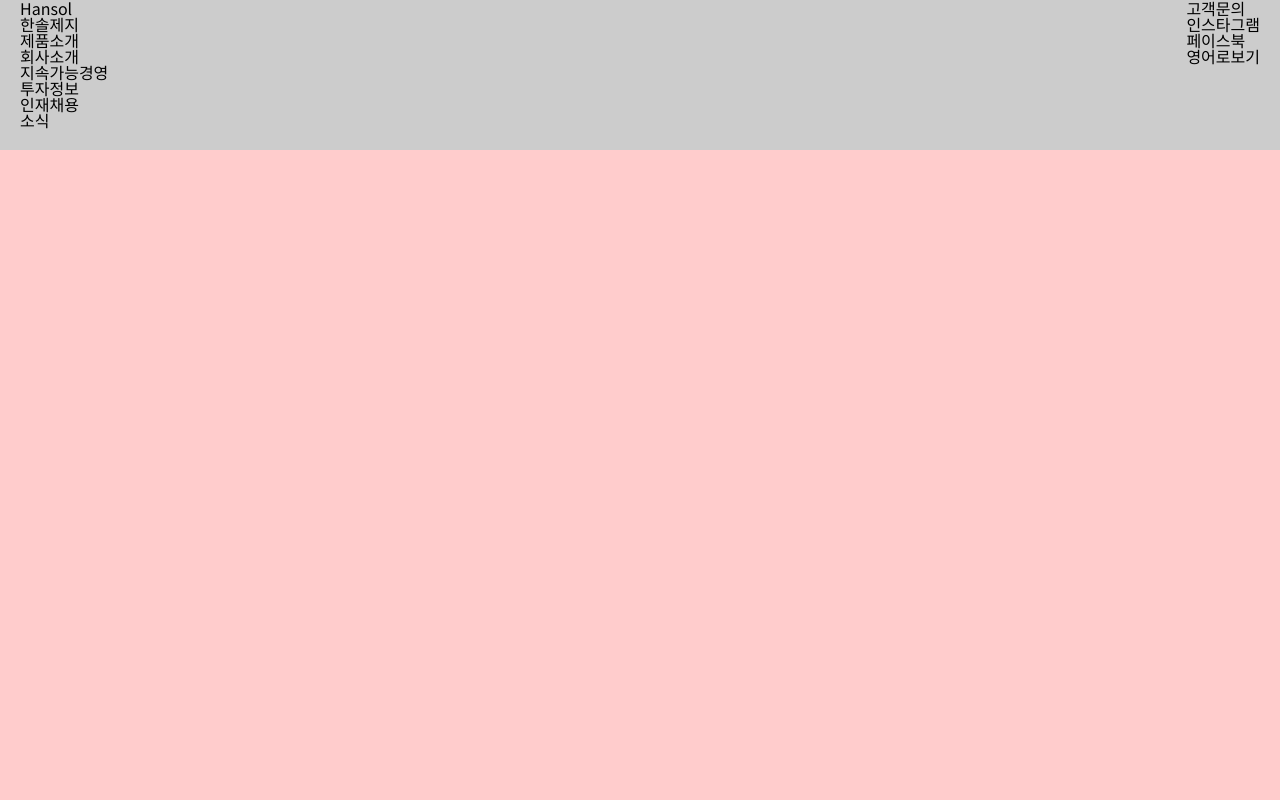
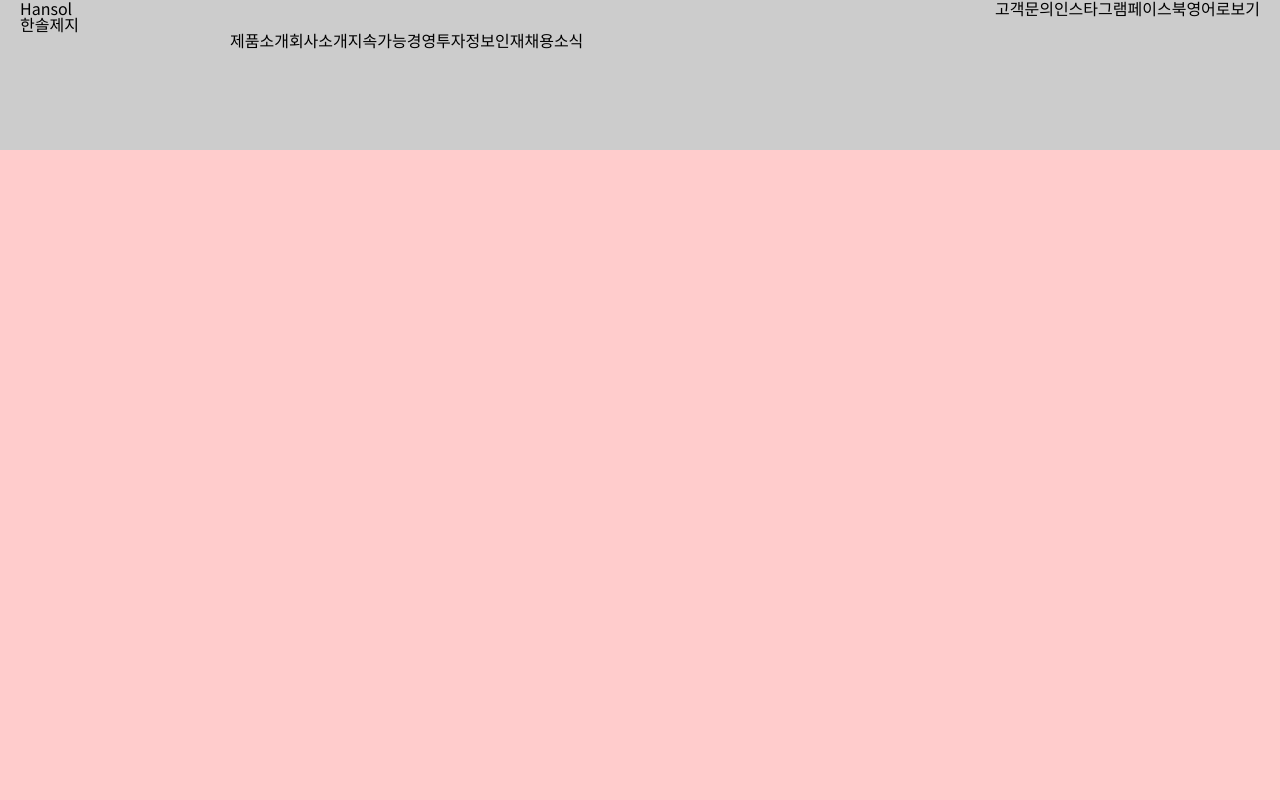
Before and after one commit to gusdk57/hansolpaper, a plain HTML site: page index.html in a window 1280 px wide. Shown: the top 800 px of the page. Drawn offline with Linux system fonts and the light colour scheme.

Commit message:
Add files via upload

```diff
--- a/index.html
+++ b/index.html
@@ -19,7 +19,10 @@
     /* header CSS */
     .header{height:150px;background-color:rgba(0,0,0,0.2);}
     .header_left{position:relative;float:left;}
+    .main_nav{position:absolute;left:210px;width:715px;}
+    .main_nav>li{float:left;}
     .header_right.sns{float:right;}
+    .sns li{float:left;}
 
 
     /* section CSS */
@@ -52,7 +55,7 @@
                 <p>한솔제지</p>
               </a>
             </h1>
-            <ul class="main_nav">
+            <ul class="main_nav clearfix">
               <li><a href="#">제품소개</a></li>
               <li><a href="#">회사소개</a></li>
               <li><a href="#">지속가능경영</a></li>
@@ -62,7 +65,7 @@
             </ul>
           </div>
           <div class="header_right sns">
-            <ul>
+            <ul class="clearfix">
               <li><a href="#">고객문의</a></li>
               <li><a href="#"><span>인스타그램</span></a></li>
               <li><a href="#"><span>페이스북</span></a></li>
```
